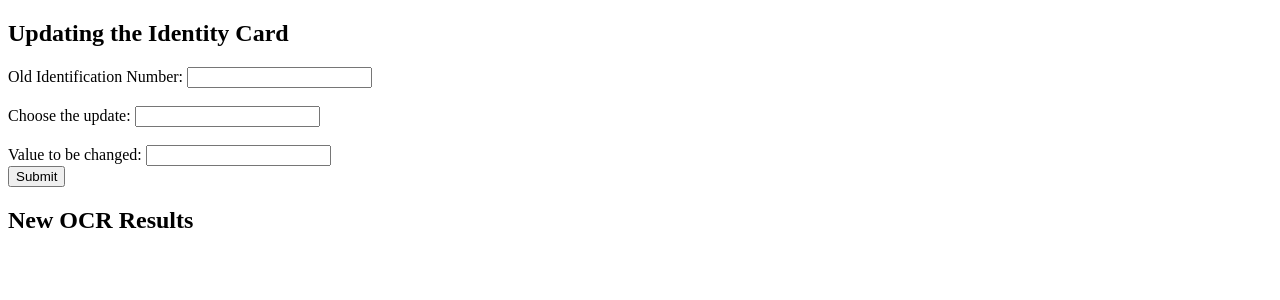
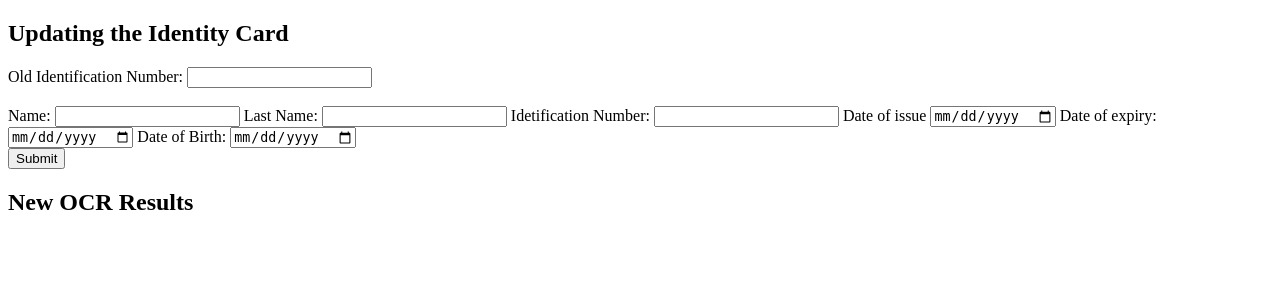
Before and after one commit to aryankasat/Thai-ID-OCR-Application, a Flask app: page /update in a window 1280 px wide. Shown: the top 300 px of the page. Run offline with Flask 3, Linux system fonts and the light colour scheme; data that the repository does not hold is empty; parts of the project's set-up code (start-up, migrations or seed data) failed here and were passed over.

Commit message:
Changes to update for hosting

```diff
--- a/app.py
+++ b/app.py
@@ -55,9 +55,39 @@ def delete_record():
 @app.route('/update',methods=["POST",'GET'])
 def update_record():
     old_identification_number = request.form.get('old_identification_number')
-    name = request.form.get('name')
-    value = request.form.get('change')
-    result = update_ocr_data(old_identification_number,value,name)
+    value1 = request.form.get('value1')
+    value2 = request.form.get('value2')
+    value3 = request.form.get('value3')
+    value4 = request.form.get('value4')
+    value5 = request.form.get('value5')
+    value6 = request.form.get('value6')
+    name={}
+    if value1 is not None:
+        name['Name'] = value1
+    else:
+        name['Name'] = " "
+    if value2 is not None:
+        name['Last_Name'] = value2
+    else:
+        name['Last_Name'] = " "
+    if value3 is not None:
+        name['Identification_number'] = value3
+    else:
+        name['Identification'] = " "
+    if value4 is not None:
+        name['Date_of_issue'] = value4
+    else:
+        name['Date_of_issue'] = " "
+    if value5 is not None:
+        name['Date_of_expiry'] = value5
+    else:
+        name['Date_of_expiry'] = " "
+    if value6 is not None:
+        name['Date_of_birth'] = value6
+    else:
+        name['Date_of_birth'] = " "
+
+    result = update_ocr_data(old_identification_number,name)
     output = jsonify(result)
     return render_template('update.html',data = output)
 
--- a/database.py
+++ b/database.py
@@ -37,18 +37,20 @@ def get_ocr_data(date_of_birth,identification_number):
     return ocr_data
 
 #updating data in database
-def update_ocr_data(record_id, value,name):
+def update_ocr_data(record_id, name):
     query = OCRRecord.query
     record = query.filter (OCRRecord.ocr_result['identification_number'] == record_id)
     new_record = None
-    r = record.all()
-    if len(r) >=3:
-        record_json = r[3]
-        record_json_loads = json.loads(record_json)
-        if record:
-            record_json_loads.name = value
+    if record:
+        r = record.all()
+        if len(r) >=3:
+            record_json = r[3]
+            record_json_loads = json.loads(record_json)
+            for key in name:
+                if name[key] != " ":
+                    record_json_loads.key = name[key]
             db.session.commit()
-        new_record = query.filter(OCRRecord.ocr_result['idetification_number'] == record_id)
+            new_record = query.filter(OCRRecord.ocr_result['idetification_number'] == record_id)
     return new_record
 
 #deleting data from database
--- a/templates/update.html
+++ b/templates/update.html
@@ -14,12 +14,18 @@
         <input type="number" name="old_identification_number">
         <br>
         <br>
-        <label> Choose the update:</label>
-        <input type="text" name="name">
-        <br>
-        <br>
-        <label> Value to be changed:</label>
-        <input type="text" name="change">
+        <label >Name:</label>
+        <input type="text" name="value1">
+        <label > Last Name:</label>
+        <input type="text" name="value2">
+        <label >Idetification Number:</label>
+        <input type="number" name="value3">
+        <label >Date of issue</label>
+        <input type="date" name="value4">
+        <label >Date of expiry:</label>
+        <input type="date" name="value5">
+        <label >Date of Birth:</label>
+        <input type="date" name="value6">
 
         <br>
         <button type="submit">Submit</button>
```
